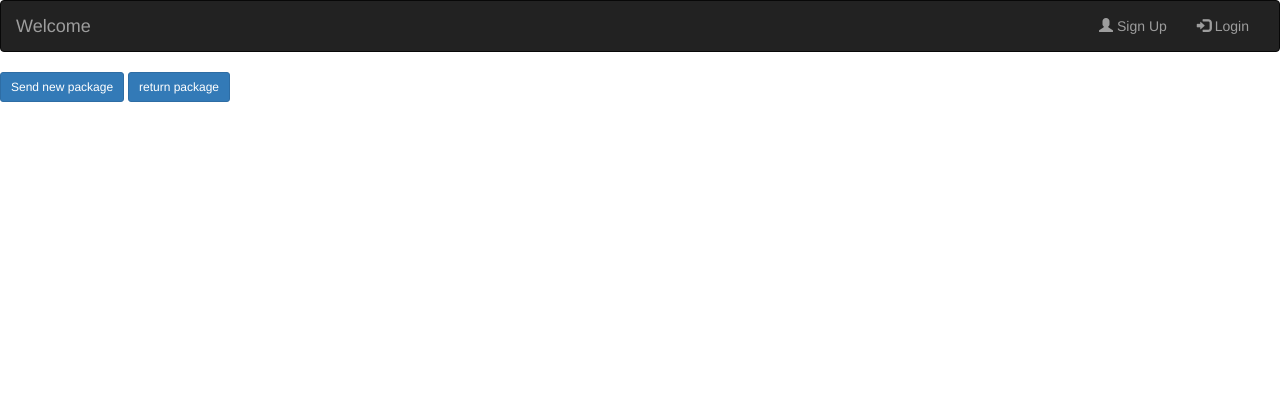
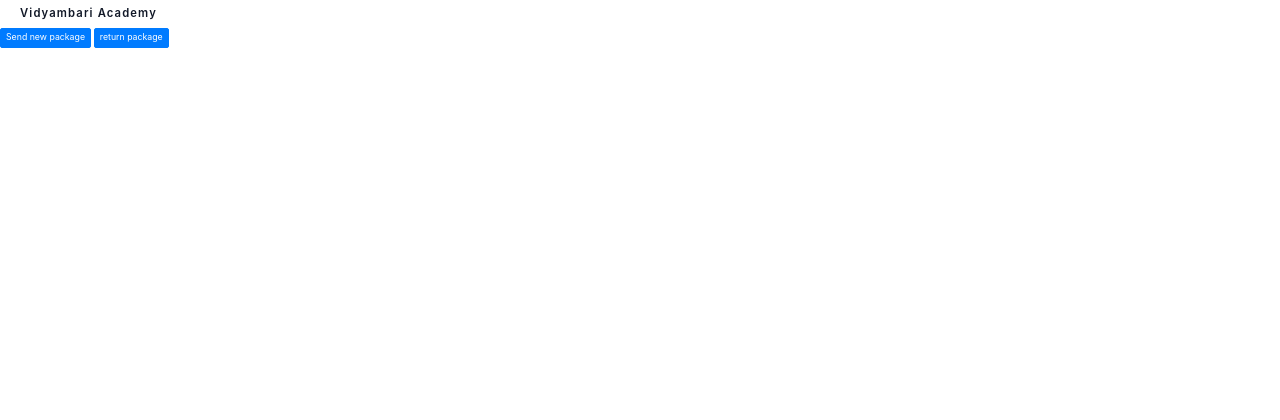
Before and after one commit to Anupamsingh12/test, a Django app: page /send in a window 1280 px wide. Shown: the top 420 px of the page. Run offline with Django 3.2, Linux system fonts and the light colour scheme; some libraries are stand-ins or nearby versions.

Commit message:
added navBar

```diff
--- a/courier/urls.py
+++ b/courier/urls.py
@@ -14,4 +14,5 @@
     path('send',views.send,name='send'),
     path('logout',views.logout,name="logout"),
     path('suggesions',views.suggesions,name="suggesions"),
+    path('profile',views.profile,name="profile"),
 ]
--- a/courier/views.py
+++ b/courier/views.py
@@ -9,6 +9,12 @@
         return redirect('login')
     curr_user =request.user
     return render(request,"home.html",{'user':curr_user})
+
+def profile(request):
+    if not request.user.is_authenticated:
+        return redirect('login')
+    curr_user =request.user
+    return render(request,"profile.html",{'user':curr_user})
 
 def adminApp(request):
     if not request.user.is_authenticated:
--- a/templates/index.html
+++ b/templates/index.html
@@ -1,53 +1,41 @@
-
-{% load static %}
 <!DOCTYPE html>
 <html lang="en">
-<head>
-  <title>Flicker express</title>
-  <meta charset="utf-8">
-  <meta name="viewport" content="width=device-width, initial-scale=1">
-  <link rel="stylesheet" href="https://maxcdn.bootstrapcdn.com/bootstrap/3.4.1/css/bootstrap.min.css">
-  <script src="https://ajax.googleapis.com/ajax/libs/jquery/3.5.1/jquery.min.js"></script>
-  <script src="https://maxcdn.bootstrapcdn.com/bootstrap/3.4.1/js/bootstrap.min.js"></script>
-</head>
+  <head>
+    <meta charset="utf-8" />
+    <title>profile</title>
+    <meta name="viewport" content="width=device-width, initial-scale=1" />
+    <link
+      href="http://netdna.bootstrapcdn.com/bootstrap/4.5.0/css/bootstrap.min.css"
+      rel="stylesheet"
+    />
+    <script src="https://cdn.tailwindcss.com"></script>
+  </head>
 <body>
 
-<nav class="navbar navbar-inverse">
-  <div class="container-fluid">
-    <div class="navbar-header">
-      <button type="button" class="navbar-toggle" data-toggle="collapse" data-target="#myNavbar">
-        <span class="icon-bar"></span>
-        <span class="icon-bar"></span>
-        <span class="icon-bar"></span>
+<!-- component -->
+<script src="https://cdn.jsdelivr.net/gh/alpinejs/alpine@v2.x.x/dist/alpine.min.js" defer></script>
+<div class="w-full text-gray-700 bg-white dark-mode:text-gray-200 dark-mode:bg-gray-800">
+  <div x-data="{ open: false }" class="flex flex-col max-w-screen-xl px-4 mx-auto md:items-center md:justify-between md:flex-row md:px-6 lg:px-8">
+    <div class="p-2 flex flex-row items-center justify-between">
+      <p  class="text-lg font-semibold tracking-widest text-gray-900  rounded-lg dark-mode:text-white focus:outline-none focus:shadow-outline" style="text-align: left;">Vidyambari Academy</p>
+      <button class="md:hidden rounded-lg focus:outline-none focus:shadow-outline" @click="open = !open">
+        <svg fill="currentColor" viewBox="0 0 20 20" class="w-6 h-6">
+          <path x-show="!open" fill-rule="evenodd" d="M3 5a1 1 0 011-1h12a1 1 0 110 2H4a1 1 0 01-1-1zM3 10a1 1 0 011-1h12a1 1 0 110 2H4a1 1 0 01-1-1zM9 15a1 1 0 011-1h6a1 1 0 110 2h-6a1 1 0 01-1-1z" clip-rule="evenodd"></path>
+          <path x-show="open" fill-rule="evenodd" d="M4.293 4.293a1 1 0 011.414 0L10 8.586l4.293-4.293a1 1 0 111.414 1.414L11.414 10l4.293 4.293a1 1 0 01-1.414 1.414L10 11.414l-4.293 4.293a1 1 0 01-1.414-1.414L8.586 10 4.293 5.707a1 1 0 010-1.414z" clip-rule="evenodd"></path>
+        </svg>
       </button>
-      <a class="navbar-brand" href="#">Welcome {{user.first_name}}</a>
     </div>
+    <nav :class="{'flex': open, 'hidden': !open}" class="flex-col flex-grow pb-4 md:pb-0 hidden md:flex md:justify-end md:flex-row items-left ">
+       <a class="px-4 py-2 mt-2 text-sm font-semibold bg-transparent rounded-lg dark-mode:bg-transparent dark-mode:hover:bg-gray-600 dark-mode:focus:bg-gray-600 dark-mode:focus:text-white dark-mode:hover:text-white dark-mode:text-gray-200 md:mt-0 md:ml-4 hover:text-gray-900 focus:text-gray-900 hover:bg-gray-200 focus:bg-gray-200 focus:outline-none focus:shadow-outline" href="#">Home</a>
+      <a class="px-4 py-2 mt-2 text-sm font-semibold bg-transparent rounded-lg dark-mode:bg-transparent dark-mode:hover:bg-gray-600 dark-mode:focus:bg-gray-600 dark-mode:focus:text-white dark-mode:hover:text-white dark-mode:text-gray-200 md:mt-0 md:ml-4 hover:text-gray-900 focus:text-gray-900 hover:bg-gray-200 focus:bg-gray-200 focus:outline-none focus:shadow-outline" href="#">Courses</a>
+      <a class="px-4 py-2 mt-2 text-sm font-semibold bg-transparent rounded-lg dark-mode:bg-transparent dark-mode:hover:bg-gray-600 dark-mode:focus:bg-gray-600 dark-mode:focus:text-white dark-mode:hover:text-white dark-mode:text-gray-200 md:mt-0 md:ml-4 hover:text-gray-900 focus:text-gray-900 hover:bg-gray-200 focus:bg-gray-200 focus:outline-none focus:shadow-outline" href="#">Stats</a>
+      <a class="px-4 py-2 mt-2 text-sm font-semibold bg-transparent rounded-lg dark-mode:bg-transparent dark-mode:hover:bg-gray-600 dark-mode:focus:bg-gray-600 dark-mode:focus:text-white dark-mode:hover:text-white dark-mode:text-gray-200 md:mt-0 md:ml-4 hover:text-gray-900 focus:text-gray-900 hover:bg-gray-200 focus:bg-gray-200 focus:outline-none focus:shadow-outline" href="#">Profile</a>
+      <a class="px-4 py-2 mt-2 text-sm font-semibold bg-transparent rounded-lg dark-mode:bg-transparent dark-mode:hover:bg-gray-600 dark-mode:focus:bg-gray-600 dark-mode:focus:text-white dark-mode:hover:text-white dark-mode:text-gray-200 md:mt-0 md:ml-4 hover:text-gray-900 focus:text-gray-900 hover:bg-gray-200 focus:bg-gray-200 focus:outline-none focus:shadow-outline" href="#">Logout</a>
 
-    <div class="collapse navbar-collapse" id="myNavbar">
-
-      <ul class="nav navbar-nav navbar-right">
-        {% if user.is_authenticated %}
-
-
-                    <li><a class="is-active" href="index">Home</a></li>
-
-                    </li>
-                    <li><a href="send">send</a></li>
-                    <li><a href="track">track order</a></li>
-
-                    <li><a href="logout"><span class="glyphicon glyphicon-log-out"></span> Logout</a></li>
-
-                    {% else %}
-                    <li><a href="signup"><span class="glyphicon glyphicon-user"></span> Sign Up</a></li>
-                    <li><a href="login"><span class="glyphicon glyphicon-log-in"></span> Login</a></li>
-                    {% endif %}
-                  </ul>
-
-      </ul>
-    </div>
+    </nav>
   </div>
-</nav>
-
+</div>
 
 </body>
+
 </html>
```
Also changed, not shown: db.sqlite3.
